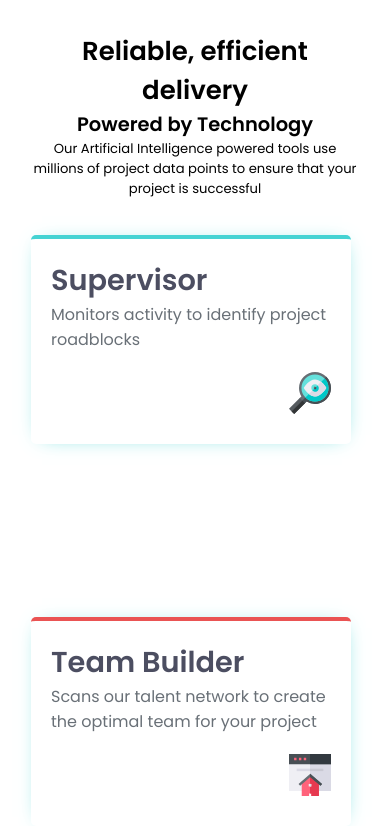
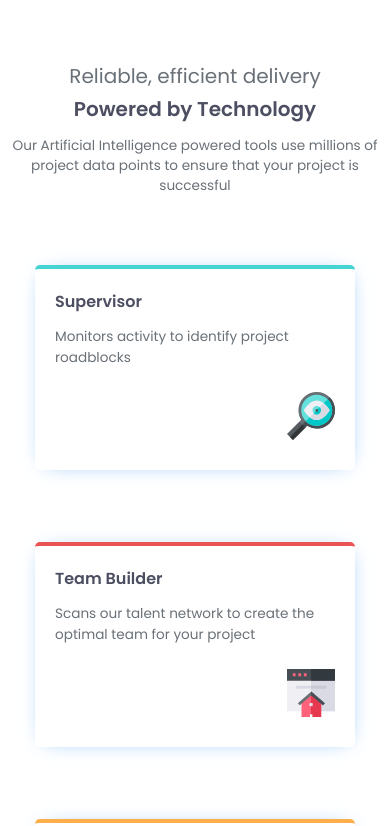
Before and after one commit to bigboyemma20/four-card-feature-section-master, a plain HTML site: page index.html in a window 390 px wide. Shown: the top 826 px of the page. Drawn offline with Linux system fonts and the light colour scheme.

Commit message:
css update

```diff
--- a/index.html
+++ b/index.html
@@ -68,7 +68,7 @@
   <footer>
     <p class="attribution">
       Challenge by <a href="https://www.frontendmentor.io?ref=challenge" target="_blank">Frontend Mentor</a>.
-      Coded by <a href="#">Your Name Here</a>.
+      Coded by <a href="#">Freshmanuel</a>.
     </p>
   </footer>
 </body>
--- a/styles.css
+++ b/styles.css
@@ -1,264 +1,233 @@
-:root{
-    /* Primary */
+:root {
+  /* Primary */
+  --Red: hsl(0, 78%, 62%);
+  --Cyan: hsl(180, 62%, 55%);
+  --Orange: hsl(34, 97%, 64%);
+  --Blue: hsl(212, 86%, 64%);
 
---Red: hsl(0, 78%, 62%);
---Cyan: hsl(180, 62%, 55%);
---Orange: hsl(34, 97%, 64%);
---Blue: hsl(212, 86%, 64%);
-
-/* Neutral */
-
---Grey-500: hsl(234, 12%, 34%);
---Grey-400: hsl(212, 6%, 44%);
---White: hsl(0, 0%, 100%);
+  /* Neutral */
+  --Grey-500: hsl(234, 12%, 34%);
+  --Grey-400: hsl(212, 6%, 44%);
+  --White: hsl(0, 0%, 100%);
 }
 
-*{
+* {
   padding: 0;
   margin: 0;
   box-sizing: border-box;
+}
+
+body {
+  font-size: 1em;
+  background-color: var(--White);
+  font-family: 'Poppins', sans-serif;
+  display: grid;
+  place-content: center;
+  color: var(--Grey-500);
+}
+
+.container {
+  display: grid;
+  grid-template-columns: 1fr;
+  gap: 2em;
+  padding: 2em;
+  max-width: 80em;
+  margin: 0 auto;
+  place-items: center;
+  align-content: center;
+}
+
+h1 {
+  font-size: 1.45em;
+  line-height: 1;
+  font-weight: 400;
+  text-align: center;
+  color: var(--Grey-400);
+  padding-block: 2.5em 0.625em;
+}
+
+h2 {
+  font-size: 1.5em;
+  line-height: 1;
+  font-weight: 600;
+  text-align: center;
+  color: var(--Grey-500);
+}
+
+h3 {
+  font-size: 1.5em;
+  font-weight: 600;
+  text-align: center;
+  color: var(--Grey-500);
+}
+
+p {
+  font-size: 1em;
+  font-weight: 400;
+  text-align: center;
+  color: var(--Grey-400);
+  line-height: 1.5;
+  margin-top: 1.25em;
+}
+
+.container p{
+  text-align: start;
+  margin-block: 1em;
 
 }
 
-body{
-  display: grid;
-  place-content: center;
-  background-color: var(--white);
-  font-family: 'Poppins', sans-serif;
- }
-
-.container{
-  display: flex;
-  flex-direction: column;
-  flex-wrap: wrap;
-  place-items: center;
-  gap: 0.5rem;
-  /* grid-template-columns: 2fr 2fr; */
-  align-content: center;
-
-  h3{
-    text-align: center;
-    font-size: 1.5rem;
-    color: var(--Grey-500);
-    font-weight: 600;
-  }
-
-  p{
-
-    font-size: .95rem;
-    color: var(--Grey-400);
-    font-weight: 400;
-  }
-
-  .top{
+.top {
   display: grid;
   place-items: center;
-  padding-block: rem;
-  padding-inline: 10px;
-
-
-  h1{
-    font-size: 1rem;
-    color: var(--Grey-400);
-    font-weight: 400;
-    align-self: center;
-    padding-block: 40px 10px;
-    padding-inline: inherit;
-    font-size: 1.45rem;
-    line-height: 1;
-  }
-
-  h2{
-    font-size: 1rem;
-    color: var(--Grey-500);
-    font-weight: 600;
-   align-items: center;
-    padding-inline: inherit;
-    font-size: 1.5rem;
-    line-height: 1;
-  }
-
-  p{
-    margin-block-start: 1.25rem;
-    padding-inline: inherit;
-    text-align: center;
-    font-size: 1rem;
-    font-weight: 400;
-    line-height: 1.5;
-  }
-
+  padding-block: 1em;
+  padding-inline: 0.625em;
 }
 
 .card-supervisor,
 .card-team-builder,
 .card-karma,
-.card-calculator{
-  max-width: 20rem;
-  border-radius: 5px;
-  border-top: 4px solid;
-  padding-block: 1.25rem;
-  margin-block: 1.25rem;
-  padding-inline: 20px;
-  box-shadow: 1px 1px 20px -10px var(--Cyan);
+.card-calculator {
+  max-width: 20em;
+  width: 100%;
+  border-radius: 0.3125em;
+  border-top: 0.25em solid;
+  padding: 1.25em 1.25em;
+  margin-block: 1.25em;
+  box-shadow: 0.0625em 0.0625em 1.25em -0.625em var(--Blue);
+  display: grid;
+  place-items: start;
+  background-color: var(--White);
 }
 
-.card-supervisor,
-.card-team-builder,
-.card-karma,
-.card-calculator{
-    display: grid;
-    grid-column-start: 1;
-    place-items: start;
+.card-supervisor {
+  border-color: var(--Cyan);
+}
 
+.card-team-builder {
+  border-color: var(--Red);
+}
+
+.card-karma {
+  border-color: var(--Orange);
+}
+
+.card-calculator {
+  border-color: var(--Blue);
 }
 
 .card-supervisor img,
 .card-team-builder img,
 .card-karma img,
-.card-calculator img{
-    place-self: end;
-    padding-block: 10px;
-
+.card-calculator img {
+  place-self: end;
+  padding-block: 0.625em;
+  max-width: 3em;
 }
 
-/* border colors */
-.card-supervisor{
-    border-color: var(--Cyan);
+/* Footer */
+footer {
+  display: grid;
+  place-items: center;
+  padding-block: 1.25em;
+  padding-inline: 2.5em;
 }
 
-.card-team-builder{
-    border-color: var(--Red);
-}
-.card-karma{
-    border-color: var(--Orange);
-}
-.card-calculator{
-    border-color: var(--Blue);
+.attribution {
+  font-size: 0.6875em;
+  text-align: center;
+  color: var(--Grey-400);
 }
 
+.attribution a {
+  color: hsl(228, 45%, 44%);
 }
 
-footer{
-  display: grid;
-  place-items: center;
-  padding-block: 20px;
-  padding-inline: inherit;
+/* ======================== */
+/* ✅ RESPONSIVE BREAKPOINTS */
+/* ======================== */
 
-  .attribution { font-size: 11px; text-align: center; }
-  .attribution a { color: hsl(228, 45%, 44%); }
-
-
-}
-
-/* responsiveness */
-
-@media (max-width: 48rem) {
-  .container{
-    max-inline-size: 100%;
-    margin-inline: 1.5rem
-
+/* ≤ 30em (480px) */
+@media (max-width: 30em) {
+  h1, h2 {
+    font-size: 1.25em;
   }
 
-  .top {
-    width: 9;
-   margin-inline: 1.5rem;
-   margin-block-start:  2rem;
-   margin-block-end: 1rem;
+  h3 {
+    font-size: 1em;
   }
 
-  .top h1,
-  .top h2,
-  .top p{
-    font-size-adjust: .45;
-    text-align: center;
-    margin-inline: 1.5rem;
-
-
-  }
-
-
-  .card-calculator,
-  .card-karma,
-  .card-supervisor,
-  .card-team-builder{
-    margin-inline: 1.5rem;
-    width: 90vw;
-
-    h3{
-      font-size: 1.2rem;
-    }
-
-
-    p{
-      font-size: .8rem;
-    }
-
-    img{
-      width: 15%;
-      margin-block-start:  10px;
-
-    }
-
-
-
-  }
-
-  footer{
-   margin-inline: 3rem;
-   padding-inline: 2.5rem;
+  p {
+    font-size: 0.85em;
   }
 }
 
-@media (max-width: 64rem) {
-  .container{
-    display: grid;
-    grid-template-columns: 1fr 1fr;
-    grid-template-rows: 1fr 2fr;
-    margin-inline: 1.5rem
-
+/* 30.063em – 40em (481px – 640px) */
+@media (min-width: 30.063em) and (max-width: 40em) {
+  h1, h2 {
+    font-size: 1.5em;
   }
 
-  .top {
-    width: 9;
-   margin-inline: 1.5rem;
-   margin-block-start:  2rem;
-   margin-block-end: 1rem;
+  h3 {
+    font-size: 1.2em;
   }
 
-  .top h1,
-  .top h2,
-  .top p{
-    font-size-adjust: .45;
-    text-align: center;
-    margin-inline: 1.5rem;
+  p {
+    font-size: 0.9em;
+  }
+}
 
-
+/* 40.063em – 48em (641px – 768px) */
+@media (min-width: 40.063em) and (max-width: 48em) {
+  h1 {
+    font-size: 1.75em;
   }
 
-
-  .card-calculator,
-  .card-karma,
-  .card-supervisor,
-  .card-team-builder{
-    margin-inline: 1.5rem;
-    width: 90vw;
-
-    h3{
-      font-size: 1.8rem;
-    }
-
-
-    p{
-      font-size: 1rem;
-    }
-
-
+  h3 {
+    font-size: 1.3em;
   }
 
-
-
-  footer{
-   margin-inline: 3rem;
-   padding-inline: 2.5rem;
+  p {
+    font-size: 1em;
   }
 }
+
+/* 48.063em – 80em (769px – 1280px): Two columns */
+@media (min-width: 48.063em) {
+  .container {
+    grid-template-columns: repeat(2, 1fr);
+    padding-inline: 4em;
+  }
+
+  .top p{
+    width: 60%;
+    font-size: 1.3em
+  }
+
+  h1{
+    font-size: 2.45em;
+  }
+
+  h2{
+    font-size: 2.5em;
+  }
+
+  .card-supervisor{
+    grid-column: 1;
+    grid-row:1 / span 2;
+  }
+
+  .card-team-builder{
+    grid-column: 2;
+    grid-row:1;
+  }
+
+  .card-karma{
+    grid-column: 2;
+  }
+
+  .card-calculator{
+    grid-column: 3;
+    grid-row:1 / span 2;
+    page:
+  }
+}
```
